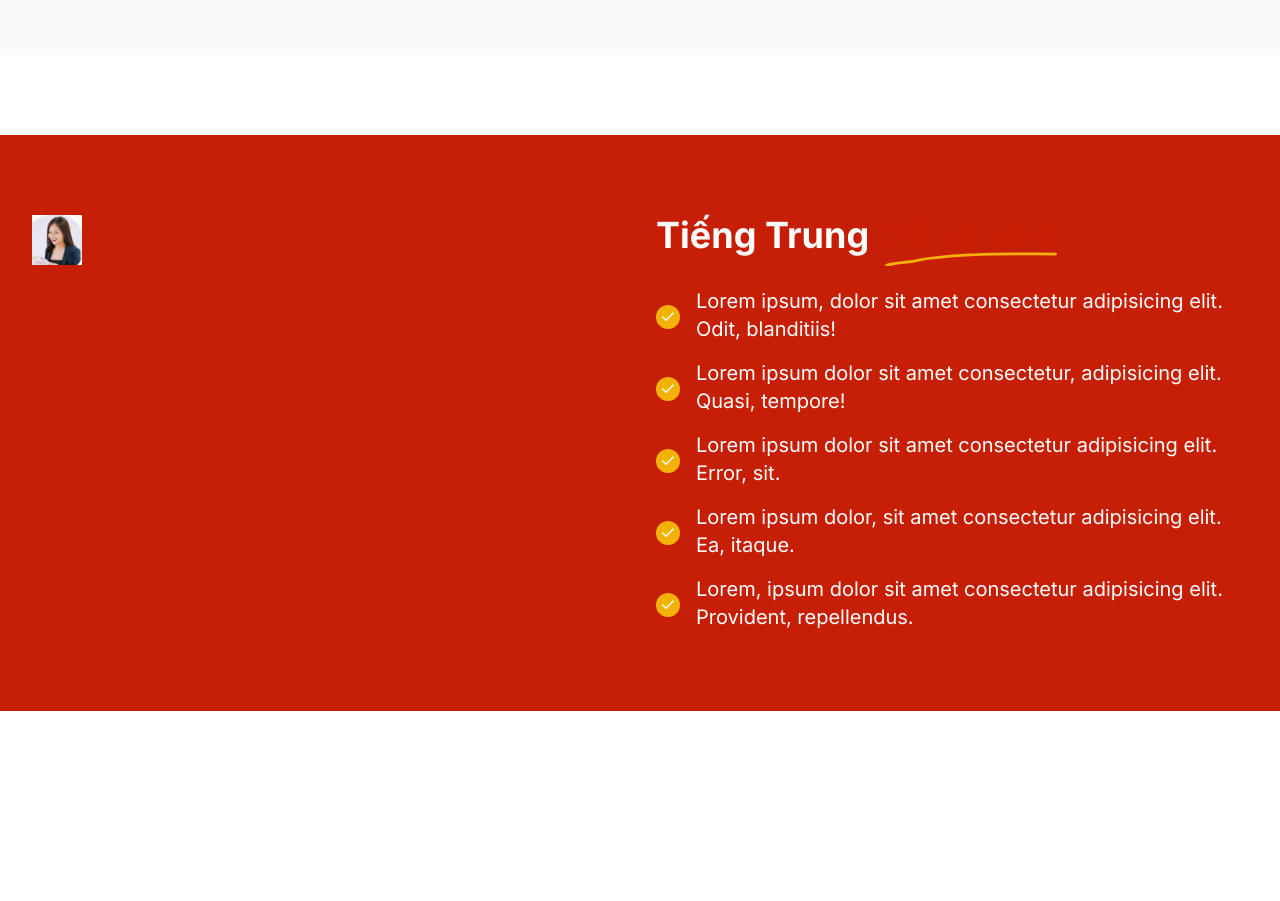
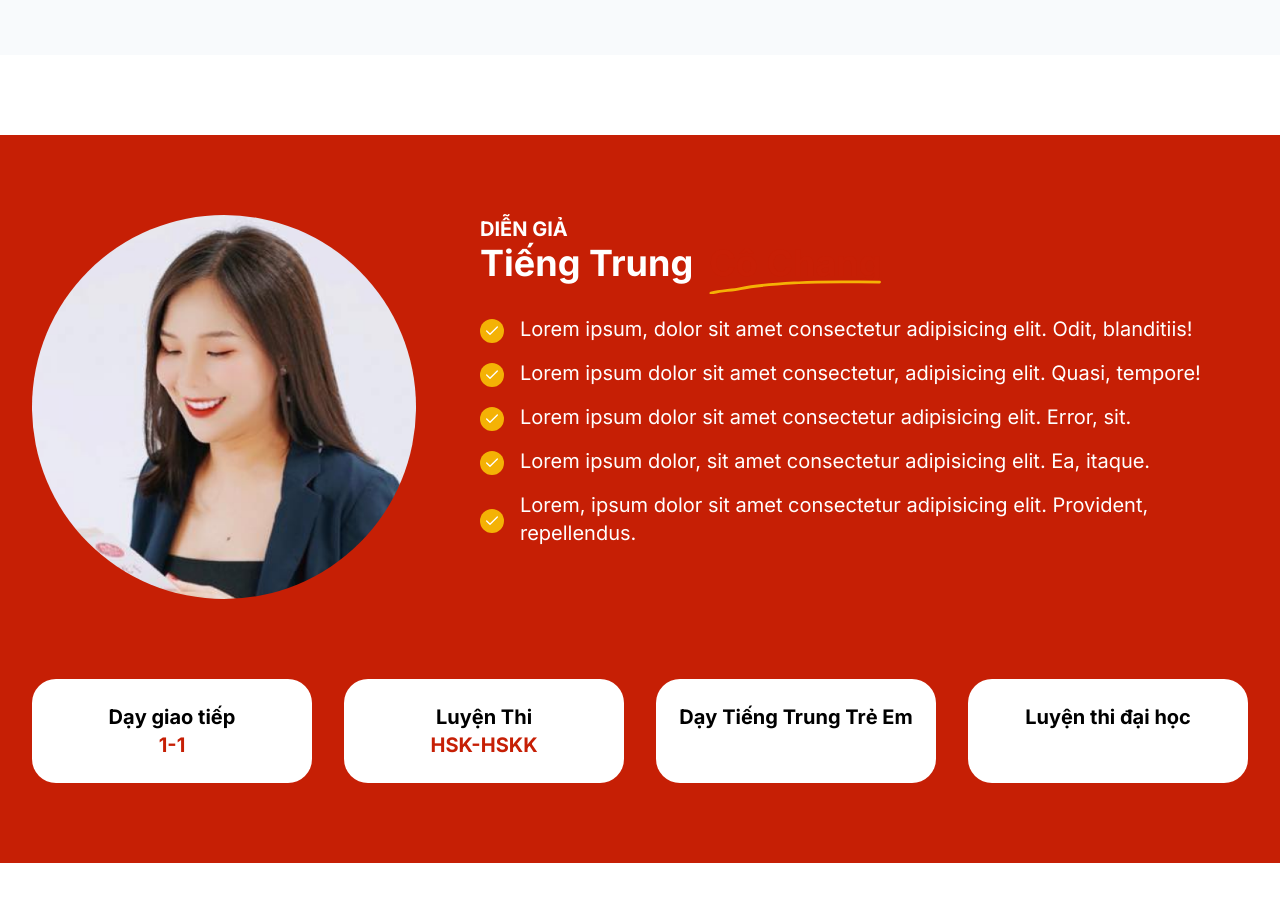
Before and after one commit to nguyenduchuy271197/chinese-webinar-landing, a Next.js app: page / in a window 1280 px wide. Shown: the part 5940-6841 px from the top of the page. Built offline with nearby package versions, Linux system fonts and the light colour scheme.

Commit message:
features:speaker

```diff
--- a/src/app/_components/speaker.tsx
+++ b/src/app/_components/speaker.tsx
@@ -6,15 +6,24 @@ export default function Speaker() {
   return (
     <section className="bg-[#C61F05]">
       <div className="container">
-        <div className="grid grid-cols-2 gap-8 py-20">
-          <div className="rounded-full">
-            <Image src="/Cô Chang.png" alt="Speaker" width={50} height={50} />
+        <div className="flex flex-col gap-20 py-20">
+          <div className="flex flex-col-reverse lg:grid lg:grid-cols-[1fr_2fr] gap-16">
+            <div className="rounded-full bg-auto relative aspect-[1/1] overflow-hidden">
+              <Image
+                src="/Cô Chang.png"
+                alt="Speaker"
+                fill
+                className="w-full h-full"
+              />
             </div>
 
             <div className="space-y-8">
-            <h3 className="font-bold text-[#fff] text-4xl">
+              <div className="text-[#fff] font-bold">
+                <p className="uppercase text-xl">Diễn giả</p>
+                <h3 className="text-4xl">
                   Tiếng Trung<HighlightWord>Cô Chang</HighlightWord>
                 </h3>
+              </div>
 
               <ul className="space-y-4">
                 <li className="flex items-center gap-4 text-[#fff] text-xl">
@@ -49,8 +58,8 @@ export default function Speaker() {
                     <Check className="text-[#Fff] w-4 h-4" />
                   </div>
                   <p>
-                  Lorem ipsum dolor, sit amet consectetur adipisicing elit. Ea,
-                  itaque.
+                    Lorem ipsum dolor, sit amet consectetur adipisicing elit.
+                    Ea, itaque.
                   </p>
                 </li>
                 <li className="flex items-center gap-4 text-[#fff] text-xl">
@@ -65,6 +74,24 @@ export default function Speaker() {
               </ul>
             </div>
           </div>
+
+          <ul className="grid grid-cols-2 lg:grid-cols-4 gap-8 text-xl">
+            <li className="bg-[#fff] text-center font-bold py-6 rounded-3xl">
+              <h3 className="text-[#000]">Dạy giao tiếp</h3>
+              <p className="text-[#C61F05]">1-1</p>
+            </li>
+            <li className="bg-[#fff] text-center font-bold py-6 rounded-3xl">
+              <h3 className="text-[#000]">Luyện Thi</h3>
+              <p className="text-[#C61F05]">HSK-HSKK</p>
+            </li>
+            <li className="bg-[#fff] text-center font-bold py-6 rounded-3xl">
+              <h3 className="text-[#000]">Dạy Tiếng Trung Trẻ Em</h3>
+            </li>
+            <li className="bg-[#fff] text-center font-bold py-6 rounded-3xl">
+              <h3 className="text-[#000]">Luyện thi đại học</h3>
+            </li>
+          </ul>
+        </div>
       </div>
     </section>
   );
```
Lines whose indentation alone changed are shown as unchanged.
